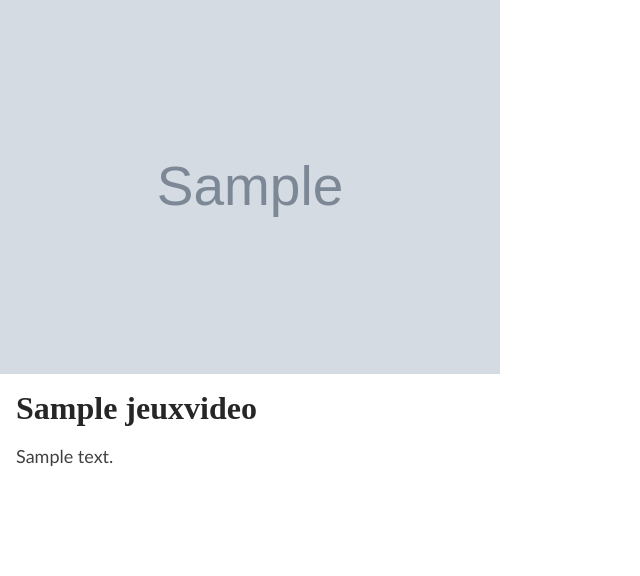
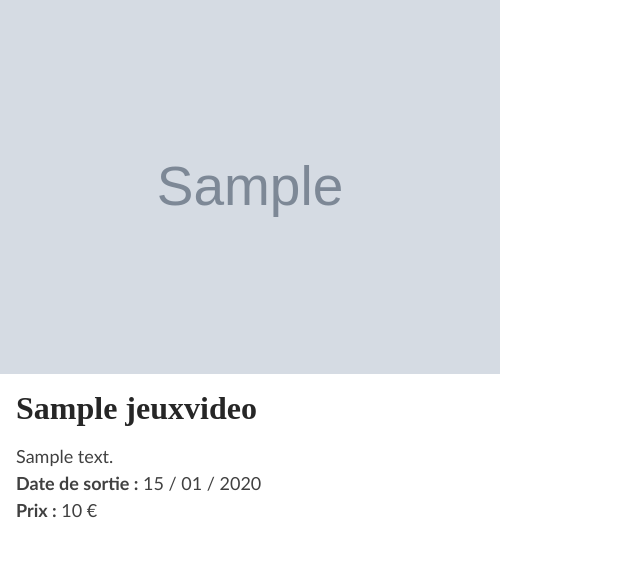
Before and after one commit to Nandoby/ludotheque, a PHP site: page /index.php?action=genres&id=1 in a window 1280 px wide. Shown: the part 178-754 px from the top of the page, without its empty margins (0-640 px from the left). Run offline with PHP 8.4, Linux system fonts and the light colour scheme; tables that the repository leaves empty or names only in its code hold one stand-in row (values such as "Sample post"); grey boxes marked "Sample" are stand-in pictures.

Commit message:
ajout de date et prix dans la requete sql

```diff
--- a/pages/genres.php
+++ b/pages/genres.php
@@ -1,7 +1,7 @@
 <?php
 
 
-    $req = $bdd->prepare('SELECT jeuxvideos.name as Nom, description, editeur, image FROM jeuxvideos INNER JOIN genres_jeux ON jeuxvideos.id = genres_jeux.id_jeux INNER JOIN genres ON genres_jeux.id_genre = genres.id WHERE genres.id = ?');
+    $req = $bdd->prepare('SELECT jeuxvideos.name as Nom, description, editeur, image, DATE_FORMAT(release_date, "%d / %m / %Y") as date, prix FROM jeuxvideos INNER JOIN genres_jeux ON jeuxvideos.id = genres_jeux.id_jeux INNER JOIN genres ON genres_jeux.id_genre = genres.id WHERE genres.id = ?');
     $req->execute([$id]);
 
     $count = $req->rowCount();
@@ -14,6 +14,8 @@
             <div class="infos">
                 <h2><?= $don['Nom'] ?></h2>
                 <p><?= $don['description'] ?></p>
+                <p><b>Date de sortie :</b> <?= $don['date'] ?></p>
+                <p><b>Prix :</b> <?= $don['prix'] ?> €</p>
             </div>
         </div>
 
```
